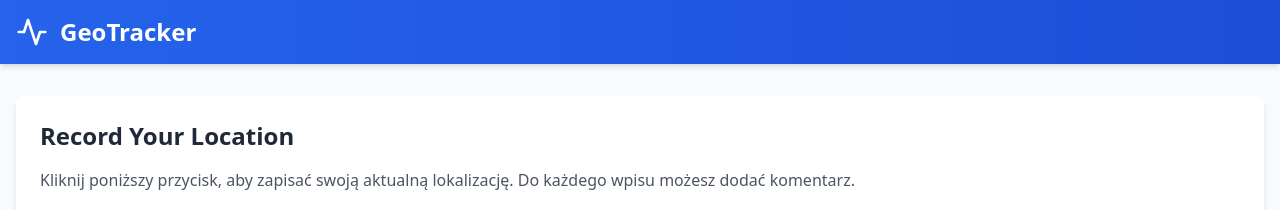
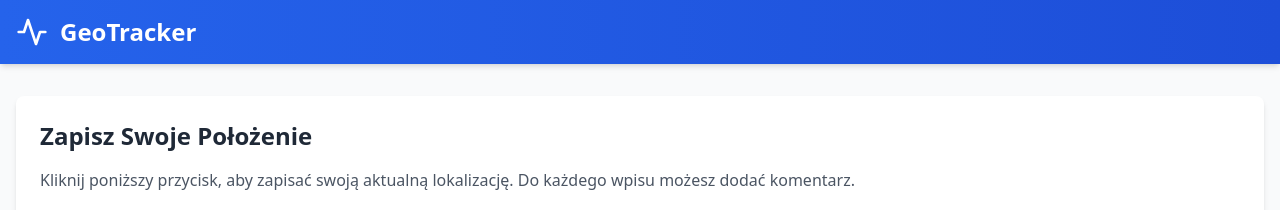
Before and after one commit to radantus/mushroom01, a React (Vite) app: page / in a window 1280 px wide. Shown: the top 210 px of the page. Built offline with nearby package versions, Linux system fonts and the light colour scheme.

Commit message:
Update LocationLogger.tsx

```diff
--- a/src/components/LocationLogger.tsx
+++ b/src/components/LocationLogger.tsx
@@ -63,7 +63,7 @@ const LocationLogger: React.FC = () => {
   return (
     <div className="space-y-8">
       <div className="bg-white rounded-lg shadow-md p-6 transition-all hover:shadow-lg">
-        <h2 className="text-2xl font-semibold text-gray-800 mb-4">Record Your Location</h2>
+        <h2 className="text-2xl font-semibold text-gray-800 mb-4">Zapisz Swoje Położenie</h2>
         <p className="text-gray-600 mb-6">
           Kliknij poniższy przycisk, aby zapisać swoją aktualną lokalizację. Do każdego wpisu możesz dodać komentarz.
         </p>
```
